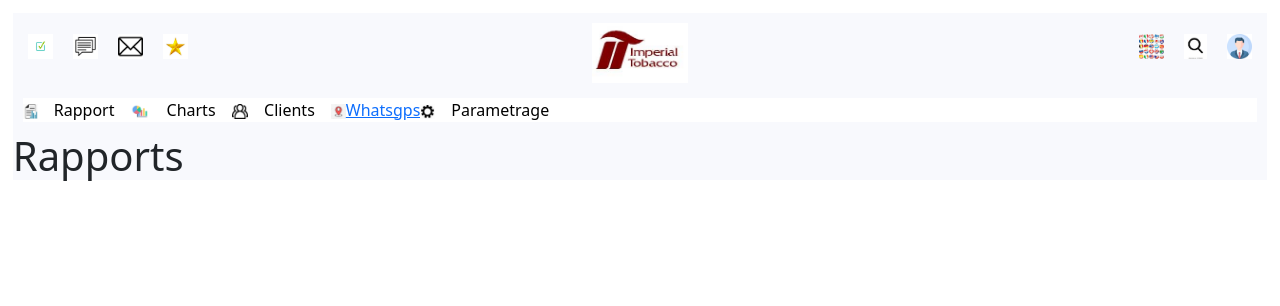
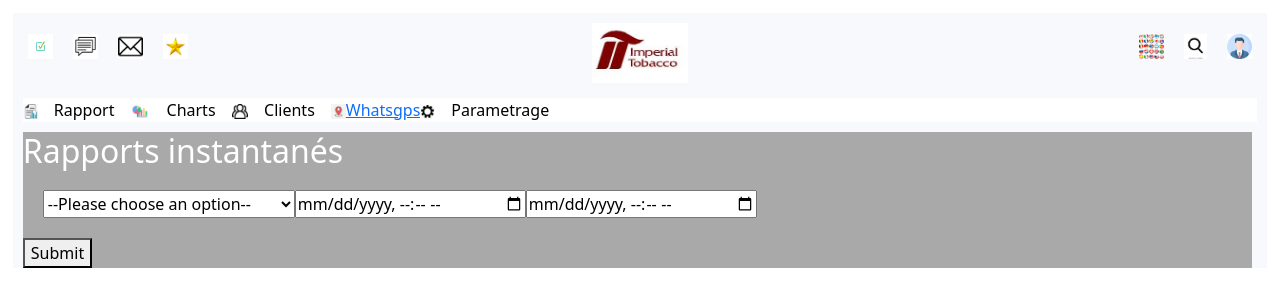
Before and after one commit to HamaBarhamou/geo-management, a React (Create React App) app: page /rapport in a window 1280 px wide. Shown: the top 306 px of the page. Built offline with nearby package versions, Linux system fonts and the light colour scheme.

Commit message:
implementation de l'interface de rapport instantanné

```diff
--- a/src/App.js
+++ b/src/App.js
@@ -6,7 +6,7 @@
 /*   By: Barhamou <hamabarhamou@gmail.com>          +#+  +:+       +#+        */
 /*                                                +#+#+#+#+#+   +#+           */
 /*   Created: 2022/05/14 20:07:57 by Barhamou          #+#    #+#             */
-/*   Updated: 2022/06/06 14:02:52 by Barhamou         ###   ########.fr       */
+/*   Updated: 2022/06/11 23:38:05 by Barhamou         ###   ########.fr       */
 /*                                                                            */
 /* ************************************************************************** */
 
@@ -29,6 +29,41 @@ function App() {
   const [datasetting,setDatasetting] = useState({})
   const proxy = "https://sheltered-depths-77817.herokuapp.com/"
 
+  const alarmType = {
+    1: "Vibration alarm",
+    2: "Power off alarm",
+    3: "Low power alarm",
+    4: "SOS SOS",
+    5: "Speeding alarm",
+    6: "Fence alarm (platform determination)",
+    7: "Displacement alarm",
+    8: "Low power alarm",
+    9: "Out area alarm (terminal)",
+    10: "Detach alarm",
+    11: "Light alarm",
+    12: "Magnetic induction alarm",
+    13: "Anti-desassembly alarm",
+    14: "Bluetooth alarm",
+    15: "Signal Shield Alarm",
+    16: "False base stattion alarm",
+    17: "Shortlist alarm (platform judgment)",
+    18: "Shortlist alarm (terminal determination)",
+    19: "Fence alarm (terminal determination)",
+    20: "Door open alarm",
+    21: "Fatigue driving",
+    22: "Alarm at 2",
+    23: "Out of two alarm",
+    24: "Timeout Warning for two Charge",
+    25: "Terminal off-line alarm",
+    26: "Shortlisted Alert (Wind Control)",
+    27: "Fence alarm (Wind Control)",
+    28: "Electronic fence alarm (platform, terminal and wind control)",
+    29: "Out of the elecronique fence alarm (platform, terminal and wind control)",
+    30: "Oil alert",
+    31: "ACC alarm",
+    32: "ACC off alarm"
+  }
+
   const updateData = (data) =>{
     setUserdata(data)
   }
@@ -38,7 +73,7 @@ function App() {
   }
 
   return (
-    <UserContext.Provider value={{userdata,updateData,proxy,datasetting,updatedatasetting}}>
+    <UserContext.Provider value={{userdata,updateData,proxy,datasetting,updatedatasetting,alarmType}}>
       <BrowserRouter>
         <Routes>
           <Route path="/" element={<Connexion/>} />
--- a/src/components/Setting.js
+++ b/src/components/Setting.js
@@ -6,7 +6,7 @@
 /*   By: Barhamou <hamabarhamou@gmail.com>          +#+  +:+       +#+        */
 /*                                                +#+#+#+#+#+   +#+           */
 /*   Created: 2022/05/18 10:52:44 by Barhamou          #+#    #+#             */
-/*   Updated: 2022/06/04 21:19:08 by Barhamou         ###   ########.fr       */
+/*   Updated: 2022/06/12 13:33:44 by Barhamou         ###   ########.fr       */
 /*                                                                            */
 /* ************************************************************************** */
 
@@ -18,8 +18,6 @@ import Progressbarre from './Progressbarre';
 
 const styleSetting={
     background: '#A9A9A9',
-    //background: 'white',
-    //height: 'height',
     width: '98%',
     margin: 10
 }
@@ -146,7 +144,7 @@ const Setting = () => {
         updatedatasetting(data)
         console.log("datasetting:",datasetting);
         // interrogation api
-        const url = proxy + "https://www.whatsgps.com/position/queryHistory.do?carId=455664&mapType=1&startTime="+datasetting.begindate+"&endTime="+datasetting.dateend+"&filter=false&token="+userdata.token
+        const url = proxy + "https://www.whatsgps.com/alarmSta/queryDetail.do?carId=866199&alarmTypes=5&userId=25096&token=d4aa0523-8ed7-457f-a282-2d1cd075a03e&startTime=2022-06-01 09:07:21.20&endTime=2022-06-10 09:07:21.20&pageNo=10"
         fetch(url)
         .then((resp)=>resp.json())
         .then((data)=>{
--- a/src/pages/Connexion.js
+++ b/src/pages/Connexion.js
@@ -6,7 +6,7 @@
 /*   By: Barhamou <hamabarhamou@gmail.com>          +#+  +:+       +#+        */
 /*                                                +#+#+#+#+#+   +#+           */
 /*   Created: 2022/05/16 21:30:49 by Barhamou          #+#    #+#             */
-/*   Updated: 2022/06/01 19:13:22 by Barhamou         ###   ########.fr       */
+/*   Updated: 2022/06/10 18:30:28 by Barhamou         ###   ########.fr       */
 /*                                                                            */
 /* ************************************************************************** */
 
@@ -39,7 +39,7 @@ const Connexion = () => {
       console.log("login: ",uname.value," pass: ",pass.value)
 
       // interoger l'api avec fech
-      const url = proxy+"https://www.whatsgps.com/user/login.do?name="+uname.value+"&password="+pass.value
+      const url = proxy+"https://www.whatsgps.com/user/login.do?name="+uname.value+"&password="+pass.value+"&lang=fr"
       fetch(url)
         .then((resp)=>resp.json())
         .then((data)=>{
--- a/src/pages/Parametrage.js
+++ b/src/pages/Parametrage.js
@@ -1,4 +1,4 @@
-import React from 'react';
+import React, { useState, Component, useContext } from 'react';
 import Head from '../components/Head';
 import Onglet from '../components/Onglet';
 
@@ -13,7 +13,9 @@ const styleGlobale={
 }
 
 
+
 const Parametrage = () => {
+
     return (
         <div style={styleGlobale}>
             <Head/>
--- a/src/pages/Rapports.js
+++ b/src/pages/Rapports.js
@@ -1,4 +1,6 @@
-import React from 'react';
+import React, { useState, Component, useContext } from 'react';
+import { useForm } from "react-hook-form";
+import Select from 'react-select'
 import Head from '../components/Head';
 import Onglet from '../components/Onglet';
 
@@ -12,12 +14,92 @@ const styleGlobale={
     width: '98%',
 }
 
+const styleSetting={
+    background: '#A9A9A9',
+    width: '98%',
+    margin: 10
+}
+
+
 const Rapports = () => {
+
+    const { register, handleSubmit } = useForm();
+    const handleRegistration = (data)=>{
+        //console.log(data);
+        // introgation de l'api
+        if (data.select === "General")
+        {
+            console.log("generale")
+        }
+
+        if (data.select === "ConduiteTime")
+        {
+            console.log("Temps de conduite")
+        }
+
+        if (data.select === "Comportement_conducteur")
+        {
+            console.log("Comportement du conducteur")
+        }
+
+        if (data.select === "Kilometrage")
+        {
+            console.log("Kilometrage parcourrue")
+        }
+
+        if (data.select === "Arret")
+        {
+            console.log("Arret effectuer")
+        }
+
+        if (data.select === "DepartTardive")
+        {
+            console.log("Depart Tardive")
+        }
+
+        if (data.select === "Retour_precosse")
+        {
+            console.log("Retour precosse")
+        }
+
+    }
+
     return (
         <div style={styleGlobale}>
             <Head/>
             <Onglet/>
-            <h1>Rapports</h1>
+            <div style={styleSetting}>
+                <div style={{color: 'white',fontWeight: 900}}>
+                    <h2>Rapports instantanés</h2>
+                </div>
+                <form onSubmit={handleSubmit(handleRegistration)} style={{width: '98%'}}>
+                    <div style={{display:'flex',margin:20,width:'100%'}}>
+                    <select name="pets" {...register('select')}>
+                        <option value="">--Please choose an option--</option>
+                        <option value="General">Statistique General</option>
+                        <option value="ConduiteTime">Temps de Conduite</option>
+                        <option value="Comportement_conducteur">Comportement du conducteur</option>
+                        <option value="Kilometrage">Kilometrage</option>
+                        <option value="Arret">Arret</option>
+                        <option value="DepartTardive">Depart tardive</option>
+                        <option value="Retour_precosse">Retour precosse</option>
+                    </select>
+
+                        <input type="datetime-local"
+                            name="begindate" {...register('begindate')}
+                        />
+
+                        <input type="datetime-local"
+                            name="dateend" {...register('dateend')}
+                        />
+
+                    </div>
+                    <div>
+                        <button>Submit</button>
+                    </div>
+                </form>
+
+            </div>
         </div>
     );
 };
```
